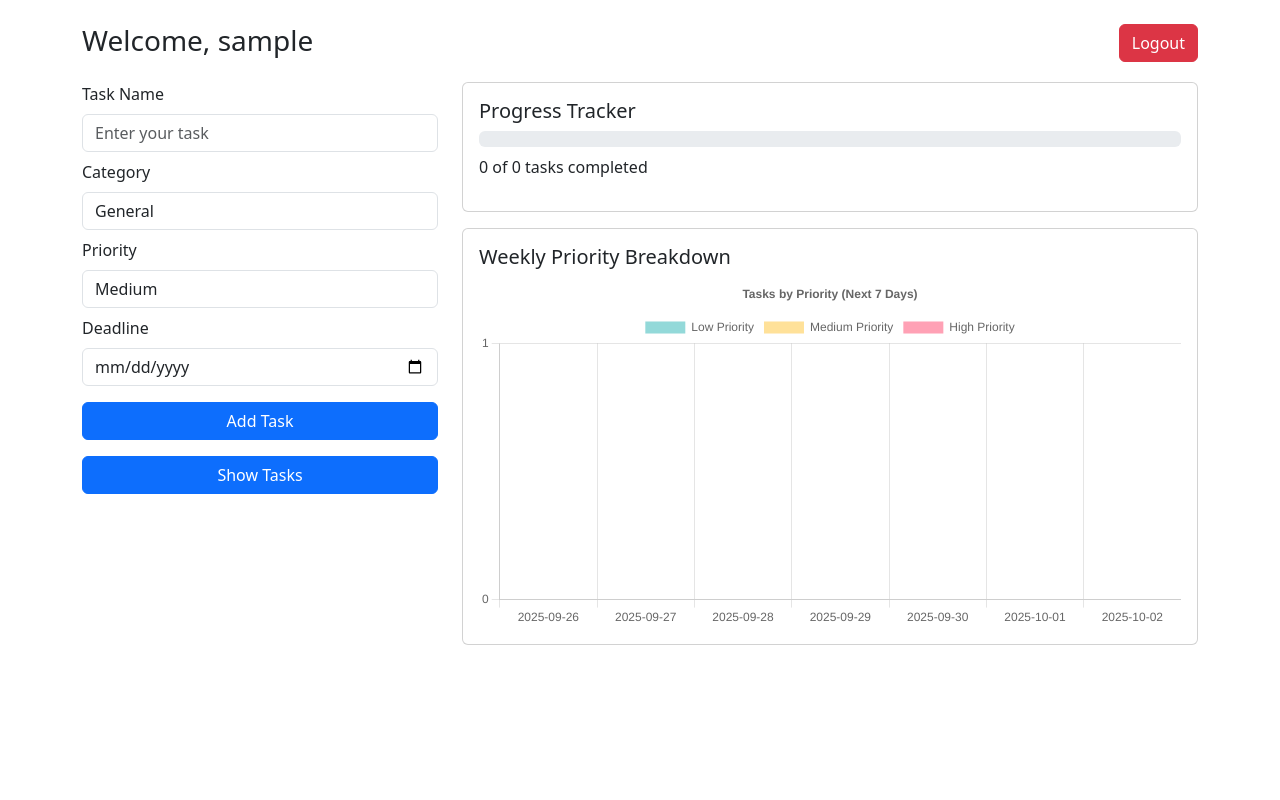
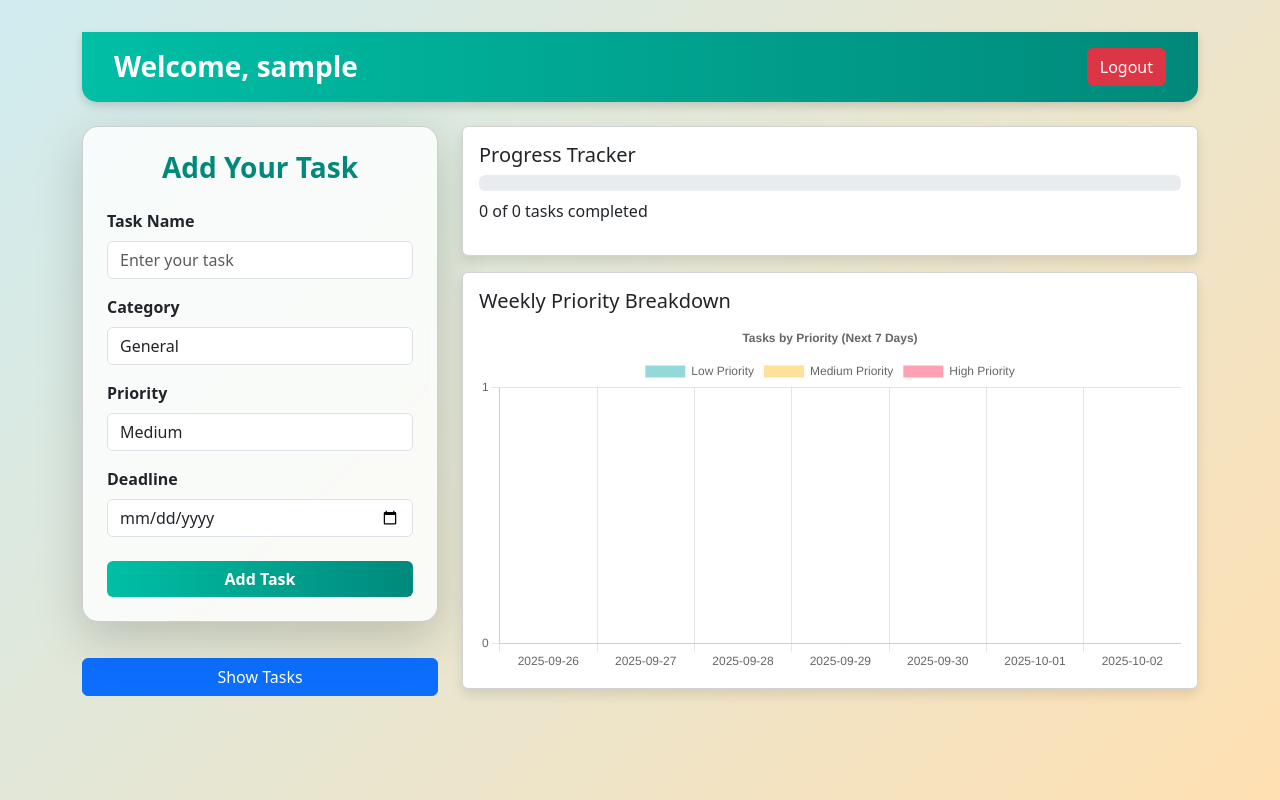
Before and after one commit to Sourabhgupta-11/task-manager, a React (Create React App) app in the folder frontend/: page / in a window 1280 px wide. Built offline with nearby package versions, Linux system fonts and the light colour scheme; no server answers; sample sign-in values are in the browser's storage.

Commit message:
Add styling to our website

```diff
--- a/frontend/src/App.css
+++ b/frontend/src/App.css
@@ -1,38 +1,82 @@
-.App {
-  text-align: center;
+body {
+  font-family: 'Segoe UI', Tahoma, Geneva, Verdana, sans-serif;
+  background: linear-gradient(135deg, #d0ecf0, #ffe0b2); /* soft cyan to soft peach */
+  min-height: 100vh;
+  margin: 0;
+  padding: 0;
 }
 
-.App-logo {
-  height: 40vmin;
-  pointer-events: none;
+.navbar-custom {
+  background: linear-gradient(90deg, #00bfa5, #00897b); /* teal-ish gradient that fits cyan-peach bg */
+  color: white;
+  padding: 1rem 2rem;
+  display: flex;
+  justify-content: space-between;
+  align-items: center;
+  border-radius: 0 0 15px 15px;
+  box-shadow: 0 4px 10px rgba(0,0,0,0.15);
 }
 
-@media (prefers-reduced-motion: no-preference) {
-  .App-logo {
-    animation: App-logo-spin infinite 20s linear;
-  }
+.navbar-custom h3 {
+  margin: 0;
+  font-weight: 600;
 }
 
-.App-header {
-  background-color: #282c34;
-  min-height: 100vh;
-  display: flex;
-  flex-direction: column;
-  align-items: center;
-  justify-content: center;
-  font-size: calc(10px + 2vmin);
-  color: white;
+.navbar-custom button {
+  transition: all 0.2s ease;
 }
 
-.App-link {
-  color: #61dafb;
+.navbar-custom button:hover {
+  opacity: 0.9;
 }
 
-@keyframes App-logo-spin {
-  from {
-    transform: rotate(0deg);
-  }
-  to {
-    transform: rotate(360deg);
-  }
+/* Container padding */
+.container-custom {
+  padding: 2rem;
 }
+
+/* Task Cards: gradient header effect, smooth shadow, hover animation */
+.card-task-custom {
+  overflow: hidden;
+  word-break: break-word;
+  background-color: #f8f9fa !important;
+  transition: transform 0.3s ease, box-shadow 0.3s ease;
+}
+
+.card-task-custom:hover {
+  transform: translateY(-5px);
+  box-shadow: 0 10px 20px rgba(0,0,0,0.15);
+}
+
+
+.card-task-custom h5 {
+  color: #1e3a5f; /* dark navy for task title */
+  font-weight: 600;
+}
+
+/* Badges */
+.badge {
+  font-size: 0.9rem;
+  font-weight: 500;
+  transition: all 0.2s ease;
+}
+
+.badge:hover {
+  opacity: 0.8;
+}
+
+/* Buttons */
+button {
+  transition: all 0.2s ease;
+}
+
+button:hover {
+  opacity: 0.85;
+}
+
+/* Progress Tracker and Charts Card */
+.card {
+  border-radius: 20px;
+  box-shadow: 0 6px 12px rgba(0,0,0,0.1);
+  margin-bottom: 20px;
+}
--- a/frontend/src/App.js
+++ b/frontend/src/App.js
@@ -10,22 +10,22 @@ import TaskForm from "./components/TaskForm.js";
 import ProgressTracker from "./components/ProgressTracker.js";
 import Charts from "./components/Charts.js";
 import TaskPage from "./pages/TaskPage.js";
+import "./App.css";
 
 function Dashboard() {
   const { user, logout } = useContext(AuthContext);
   const { tasks, addTask } = useContext(TaskContext);
 
   return (
-    <Container className="my-4">
-      <Row className="mb-3">
-        <Col>
+<Container className="container-custom">
+  {/* Navbar */}
+  <div className="navbar-custom mb-4">
     <h3>Welcome, {user.username}</h3>
-        </Col>
-        <Col className="text-end">
     <Button variant="danger" onClick={logout}>Logout</Button>
-        </Col>
-      </Row>
+  </div>
+
   <Row>
+    {/* Task Form */}
     <Col md={4}>
       <TaskForm addTask={addTask} />
       <Link to="/tasks">
@@ -34,12 +34,15 @@ function Dashboard() {
         </Button>
       </Link>
     </Col>
+
+    {/* Progress and Charts */}
     <Col md={8}>
       <ProgressTracker tasks={tasks} />
       <Charts tasks={tasks} />
     </Col>
   </Row>
 </Container>
+
   );
 }
 
--- a/frontend/src/components/TaskForm.js
+++ b/frontend/src/components/TaskForm.js
@@ -1,5 +1,5 @@
 import React, { useState } from "react";
-import { Form, Button } from "react-bootstrap";
+import { Form, Button,Card } from "react-bootstrap";
 
 function TaskForm({ addTask }) {
   const [name, setName] = useState("");
@@ -15,13 +15,23 @@ function TaskForm({ addTask }) {
   };
 
   return (
+    <Card className="p-4 shadow-lg rounded-4" style={{ backgroundColor: "#ffffffcc", backdropFilter: "blur(5px)" }}>
+      <h3 className="fw-bold mb-4 text-center" style={{ color: "#00897b" }}>
+        Add Your Task
+      </h3>
       <Form onSubmit={handleSubmit}>
-      <Form.Group className="mb-2">
-        <Form.Label>Task Name</Form.Label>
-        <Form.Control placeholder="Enter your task" value={name} onChange={(e) => setName(e.target.value)} required />
+        <Form.Group className="mb-3">
+          <Form.Label className="fw-semibold">Task Name</Form.Label>
+          <Form.Control
+            placeholder="Enter your task"
+            value={name}
+            onChange={(e) => setName(e.target.value)}
+            required
+          />
         </Form.Group>
-      <Form.Group className="mb-2">
-        <Form.Label>Category</Form.Label>
+
+        <Form.Group className="mb-3">
+          <Form.Label className="fw-semibold">Category</Form.Label>
           <Form.Control as="select" value={category} onChange={(e) => setCategory(e.target.value)}>
             <option>General</option>
             <option>Work</option>
@@ -29,19 +39,31 @@ function TaskForm({ addTask }) {
             <option>Urgent</option>
           </Form.Control>
         </Form.Group>
-      <Form.Group className="mb-2">
-        <Form.Label>Priority</Form.Label>
+
+        <Form.Group className="mb-3">
+          <Form.Label className="fw-semibold">Priority</Form.Label>
           <Form.Control as="select" value={priority} onChange={(e) => setPriority(e.target.value)}>
-          <option>Low</option><option>Medium</option><option>High</option>
+            <option>Low</option>
+            <option>Medium</option>
+            <option>High</option>
           </Form.Control>
         </Form.Group>
-      <Form.Group className="mb-3">
-        <Form.Label>Deadline</Form.Label>
+
+        <Form.Group className="mb-4">
+          <Form.Label className="fw-semibold">Deadline</Form.Label>
           <Form.Control type="date" value={deadline} onChange={(e) => setDeadline(e.target.value)} />
         </Form.Group>
-      <Button type="submit" variant="primary" className="w-100">Add Task</Button>
+
+        <Button
+          type="submit"
+          variant="success"
+          className="w-100 fw-bold"
+          style={{ background: "linear-gradient(90deg, #00bfa5, #00897b)", border: "none" }}
+        >
+          Add Task
+        </Button>
       </Form>
-  );
+    </Card>
+  )
 }
-
 export default TaskForm;
--- a/frontend/src/pages/TaskPage.js
+++ b/frontend/src/pages/TaskPage.js
@@ -108,15 +108,14 @@ const TaskPage = () => {
           sortedTasks.map((task) => (
             <Col md={6} key={task._id} className="mb-3">
             <Card
-            className={`mb-3 shadow-sm rounded-4 border-start border-4 border-${priorityColors[task.priority]}`}
-            style={{ overflow: "hidden", wordBreak: "break-word", backgroundColor: "#f8f9fa" }}
+            className={`mb-3 shadow-sm rounded-4 border-start border-4 border-${priorityColors[task.priority]} card-task-custom`}
             >
             <Card.Body>
                 <div className="d-flex justify-content-between align-items-start mb-2">
                 <h5
                     className="fw-bold text-truncate"
                     style={{ maxWidth: "70%" }}
-                    title={task.name} // shows full name on hover
+                    title={task.name}
                 >
                     {task.name}
                 </h5>
@@ -159,8 +158,6 @@ const TaskPage = () => {
                 </div>
             </Card.Body>
             </Card>
-
-
             </Col>
           ))
         )}
```
Lines whose indentation alone changed are shown as unchanged.
